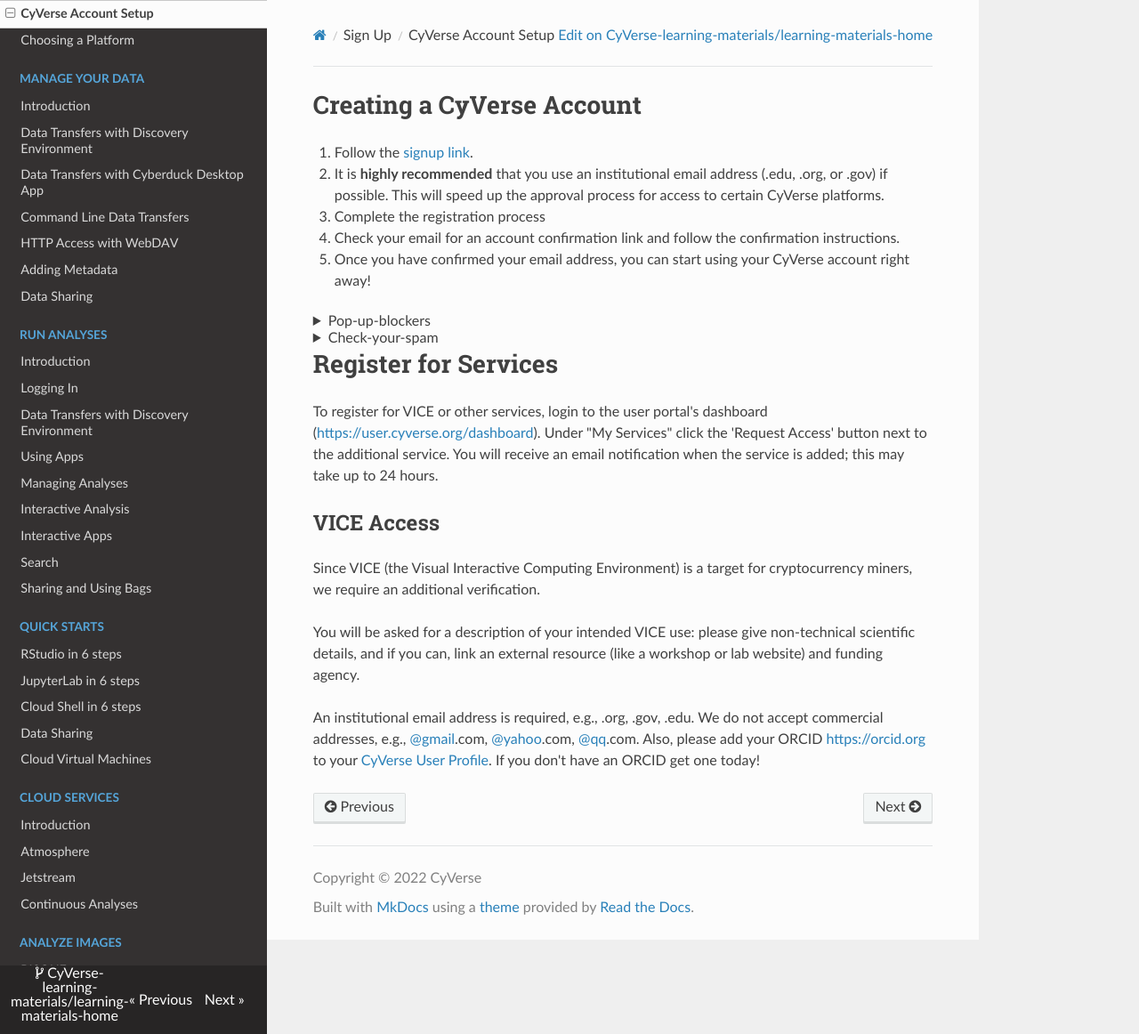
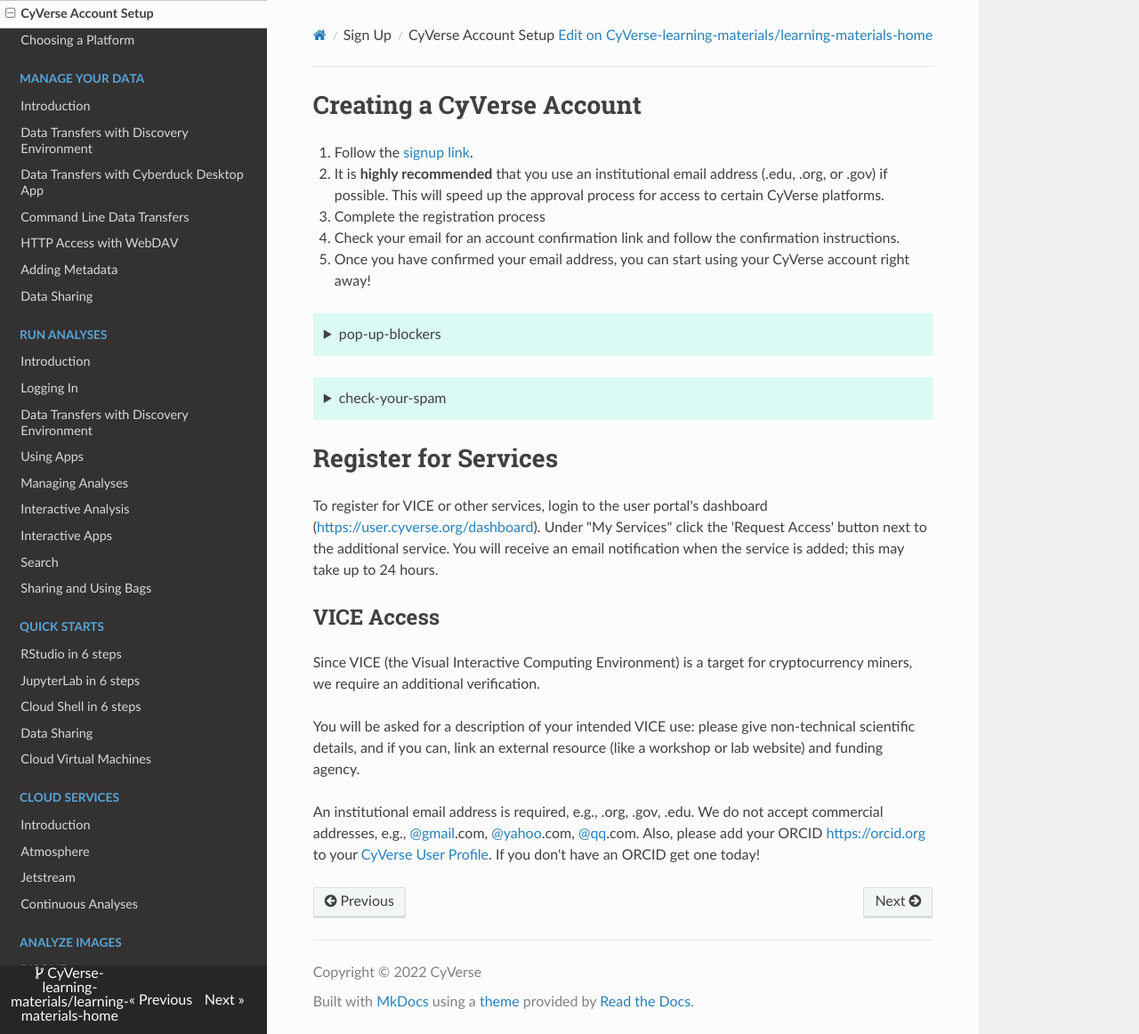
Before and after one commit to CyVerse-learning-materials/learning-materials-home, an MkDocs documentation site: the page built from docs/account.md, in a window 1280 px wide and 1162 px high. Shown: the whole window at 89% size. Built offline with MkDocs 1.6.1, drawn with Linux system fonts in a browser that asks for light colours; nearby versions of some CDN libraries; a script that is not in the unit is left out; part of the change alters nothing that is shown.

```diff
--- a/docs/account.md
+++ b/docs/account.md
@@ -10,14 +10,13 @@
 
 5. Once you have confirmed your email address, you can start using your CyVerse account right away!
 
-??? pop-up-blockers
+??? tip "pop-up-blockers"
 
 	Ensure Java Script is enabled on your web browser. A pop-up blocker or other notification symbol may indicate this.
 
 	![java](assets/java.png){width="250"}
 
-
-??? check-your-spam
+??? tip "check-your-spam"
 
 	Check your SPAM for the confirmation email if the message does not arrive within a few minutes
 
```
